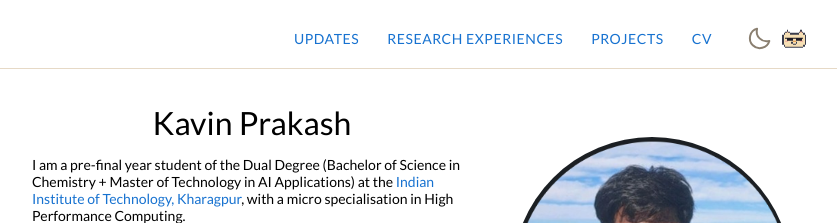
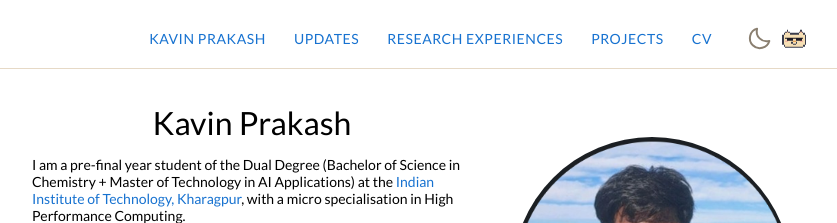
Before and after one commit to kavin0301p/kavin0301p.github.io, a Jekyll site: the page built from _posts/2023-08-28-3dgaussians.markdown, in a window 1280 px wide. Shown: the top 223 px of the page, without its empty margins (228-1065 px from the left). Built offline with Jekyll 4.4.1, drawn with Linux system fonts in a browser that asks for light colours.

Commit message:
Update navigation brand link in default layout

```diff
--- a/_layouts/default.html
+++ b/_layouts/default.html
@@ -78,6 +78,7 @@
 <body>
   <nav class="topnav">
   <div class="topnav-inner">
+    <a class="brand" href="{{https://kavin0301p.github.io/}}/">Kavin Prakash</a>
     <a href="#updates">Updates</a>
     <a href="#research">Research Experiences</a>
     <a href="#projects">Projects</a>
```
